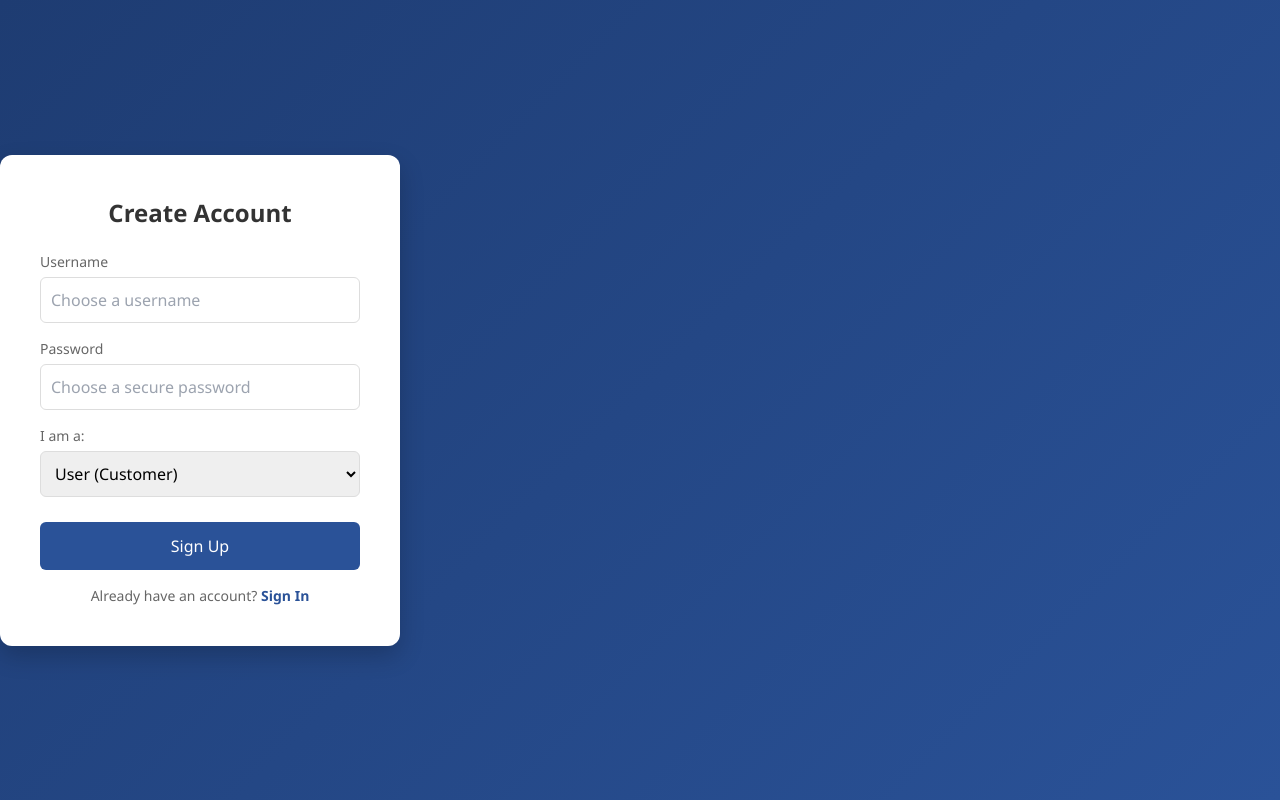
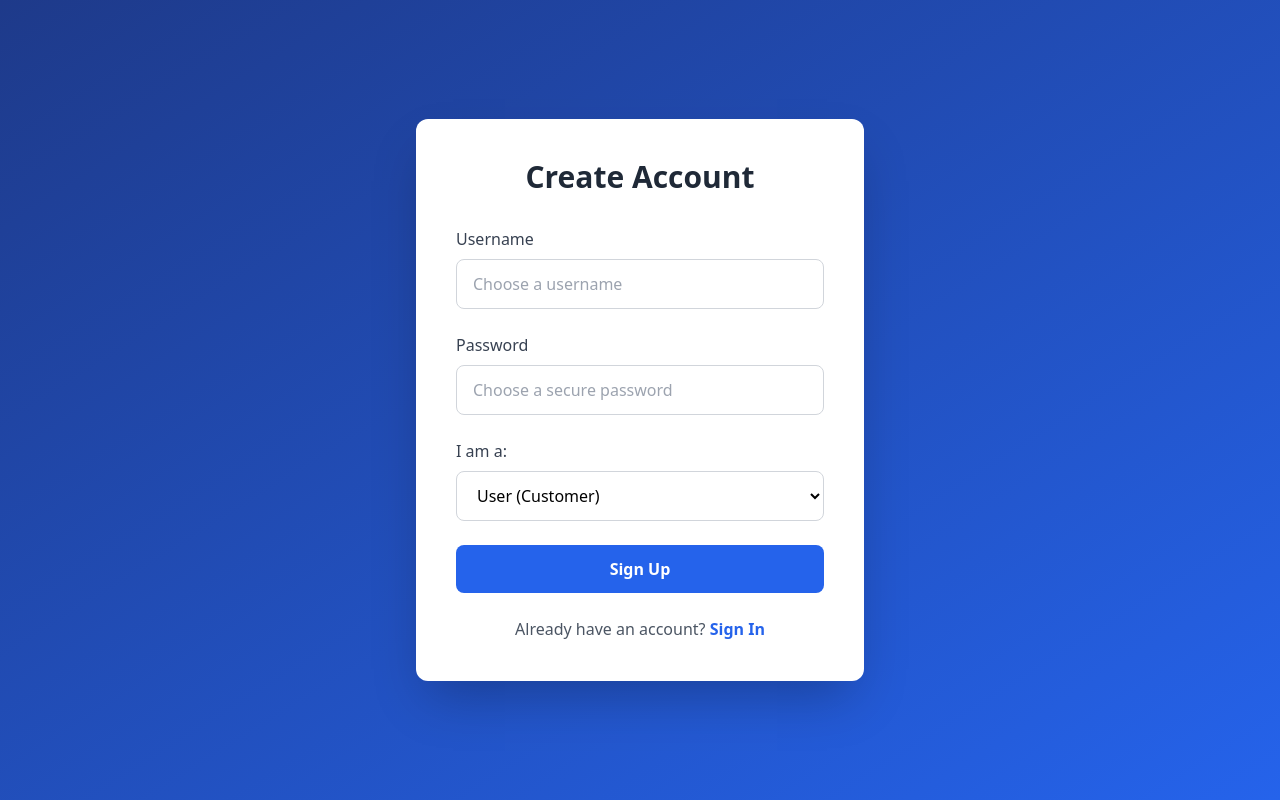
Before and after one commit to sagarvakare/SH-constructions, a React app in the folder frontend/: page /register in a window 1280 px wide. Built offline with nearby package versions, Linux system fonts and the light colour scheme; no server answers; the HTML template or start-up script is replaced by a standard one.

Commit message:
Add register endpoint

```diff
--- a/frontend/src/Auth.css
+++ b/frontend/src/Auth.css
@@ -1,15 +1,20 @@
+/* src/Auth.css */
+
 /* src/Auth.css */
 
 /* Center everything on the screen */
 .auth-container {
-    display: flex;
-    justify_content: center;
-    align-items: center;
-    height: 100vh;
-    background: linear-gradient(135deg, #1e3c72 0%, #2a5298 100%); /* Nice Blue Gradient */
-    font-family: 'Segoe UI', Tahoma, Geneva, Verdana, sans-serif;
-  }
-
+  display: flex;
+  justify-content: center; /* <--- FIXED THIS LINE (Use a dash, not underscore) */
+  align-items: center;
+  height: 100vh;
+  width: 100vw; /* Added this to ensure it takes full width */
+  background: linear-gradient(135deg, #1e3c72 0%, #2a5298 100%);
+  font-family: 'Segoe UI', Tahoma, Geneva, Verdana, sans-serif;
+  position: fixed; /* Helps ensure it stays on top of any other styles */
+  top: 0;
+  left: 0;
+}
   /* The White Card */
   .auth-box {
     background: white;
--- a/frontend/src/pages/Login.jsx
+++ b/frontend/src/pages/Login.jsx
@@ -1,7 +1,6 @@
 import { useState } from "react";
 import axios from "axios";
 import { useNavigate, Link } from "react-router-dom";
-import "../Auth.css"; // <--- Import the CSS here
 
 function Login() {
   const [username, setUsername] = useState("");
@@ -15,26 +14,32 @@ function Login() {
         "https://jr-constructions-clone.onrender.com/auth/login",
         { username, password }
       );
-
       localStorage.setItem("token", response.data.token);
       localStorage.setItem("user", username);
       navigate("/dashboard");
 
     } catch (error) {
-      alert("Invalid Credentials");
+      console.error(error);
+      alert("Invalid Credentials or Server Error");
     }
   };
 
   return (
-    <div className="auth-container">
-      <div className="auth-box">
-        <h2 className="auth-title">Welcome Back</h2>
-        <form onSubmit={handleLogin}>
+    // FULL SCREEN CONTAINER WITH GRADIENT BACKGROUND
+    <div className="min-h-screen flex items-center justify-center bg-gradient-to-br from-blue-900 to-blue-600">
 
-          <div className="input-group">
-            <label>Username</label>
+      {/* WHITE CARD */}
+      <div className="bg-white p-10 rounded-xl shadow-2xl w-full max-w-md">
+
+        <h2 className="text-3xl font-bold text-center text-gray-800 mb-8">Welcome Back</h2>
+
+        <form onSubmit={handleLogin} className="space-y-6">
+
+          <div>
+            <label className="block text-gray-700 font-medium mb-2">Username</label>
             <input
               type="text"
+              className="w-full px-4 py-3 border border-gray-300 rounded-lg focus:outline-none focus:ring-2 focus:ring-blue-500"
               placeholder="Enter your username"
               value={username}
               onChange={(e) => setUsername(e.target.value)}
@@ -42,10 +47,11 @@ function Login() {
             />
           </div>
 
-          <div className="input-group">
-            <label>Password</label>
+          <div>
+            <label className="block text-gray-700 font-medium mb-2">Password</label>
             <input
               type="password"
+              className="w-full px-4 py-3 border border-gray-300 rounded-lg focus:outline-none focus:ring-2 focus:ring-blue-500"
               placeholder="Enter your password"
               value={password}
               onChange={(e) => setPassword(e.target.value)}
@@ -53,11 +59,16 @@ function Login() {
             />
           </div>
 
-          <button type="submit" className="auth-btn">Sign In</button>
+          <button
+            type="submit"
+            className="w-full bg-blue-600 hover:bg-blue-700 text-white font-bold py-3 rounded-lg transition duration-300"
+          >
+            Sign In
+          </button>
         </form>
 
-        <p className="auth-link">
-          New here? <Link to="/register">Create an Account</Link>
+        <p className="mt-6 text-center text-gray-600">
+          New here? <Link to="/register" className="text-blue-600 hover:underline font-bold">Create an Account</Link>
         </p>
       </div>
     </div>
--- a/frontend/src/pages/Register.jsx
+++ b/frontend/src/pages/Register.jsx
@@ -1,7 +1,6 @@
 import { useState } from "react";
 import axios from "axios";
 import { useNavigate, Link } from "react-router-dom";
-import "../Auth.css"; // <--- Import the CSS here
 
 function Register() {
   const [username, setUsername] = useState("");
@@ -20,20 +19,22 @@ function Register() {
       alert("Registration Successful! Please Login.");
       navigate("/login");
     } catch (error) {
-      alert("Username might already exist.");
+      alert("Registration failed. Server might be offline or username exists.");
     }
   };
 
   return (
-    <div className="auth-container">
-      <div className="auth-box">
-        <h2 className="auth-title">Create Account</h2>
-        <form onSubmit={handleRegister}>
+    <div className="min-h-screen flex items-center justify-center bg-gradient-to-br from-blue-900 to-blue-600">
+      <div className="bg-white p-10 rounded-xl shadow-2xl w-full max-w-md">
+        <h2 className="text-3xl font-bold text-center text-gray-800 mb-8">Create Account</h2>
 
-          <div className="input-group">
-            <label>Username</label>
+        <form onSubmit={handleRegister} className="space-y-6">
+
+          <div>
+            <label className="block text-gray-700 font-medium mb-2">Username</label>
             <input
               type="text"
+              className="w-full px-4 py-3 border border-gray-300 rounded-lg focus:outline-none focus:ring-2 focus:ring-blue-500"
               placeholder="Choose a username"
               value={username}
               onChange={(e) => setUsername(e.target.value)}
@@ -41,10 +42,11 @@ function Register() {
             />
           </div>
 
-          <div className="input-group">
-            <label>Password</label>
+          <div>
+            <label className="block text-gray-700 font-medium mb-2">Password</label>
             <input
               type="password"
+              className="w-full px-4 py-3 border border-gray-300 rounded-lg focus:outline-none focus:ring-2 focus:ring-blue-500"
               placeholder="Choose a secure password"
               value={password}
               onChange={(e) => setPassword(e.target.value)}
@@ -52,19 +54,28 @@ function Register() {
             />
           </div>
 
-          <div className="input-group">
-            <label>I am a:</label>
-            <select value={role} onChange={(e) => setRole(e.target.value)}>
+          <div>
+            <label className="block text-gray-700 font-medium mb-2">I am a:</label>
+            <select
+              value={role}
+              onChange={(e) => setRole(e.target.value)}
+              className="w-full px-4 py-3 border border-gray-300 rounded-lg focus:outline-none focus:ring-2 focus:ring-blue-500 bg-white"
+            >
               <option value="USER">User (Customer)</option>
               <option value="ADMIN">Admin (Builder)</option>
             </select>
           </div>
 
-          <button type="submit" className="auth-btn">Sign Up</button>
+          <button
+            type="submit"
+            className="w-full bg-blue-600 hover:bg-blue-700 text-white font-bold py-3 rounded-lg transition duration-300"
+          >
+            Sign Up
+          </button>
         </form>
 
-        <p className="auth-link">
-          Already have an account? <Link to="/login">Sign In</Link>
+        <p className="mt-6 text-center text-gray-600">
+          Already have an account? <Link to="/login" className="text-blue-600 hover:underline font-bold">Sign In</Link>
         </p>
       </div>
     </div>
```
